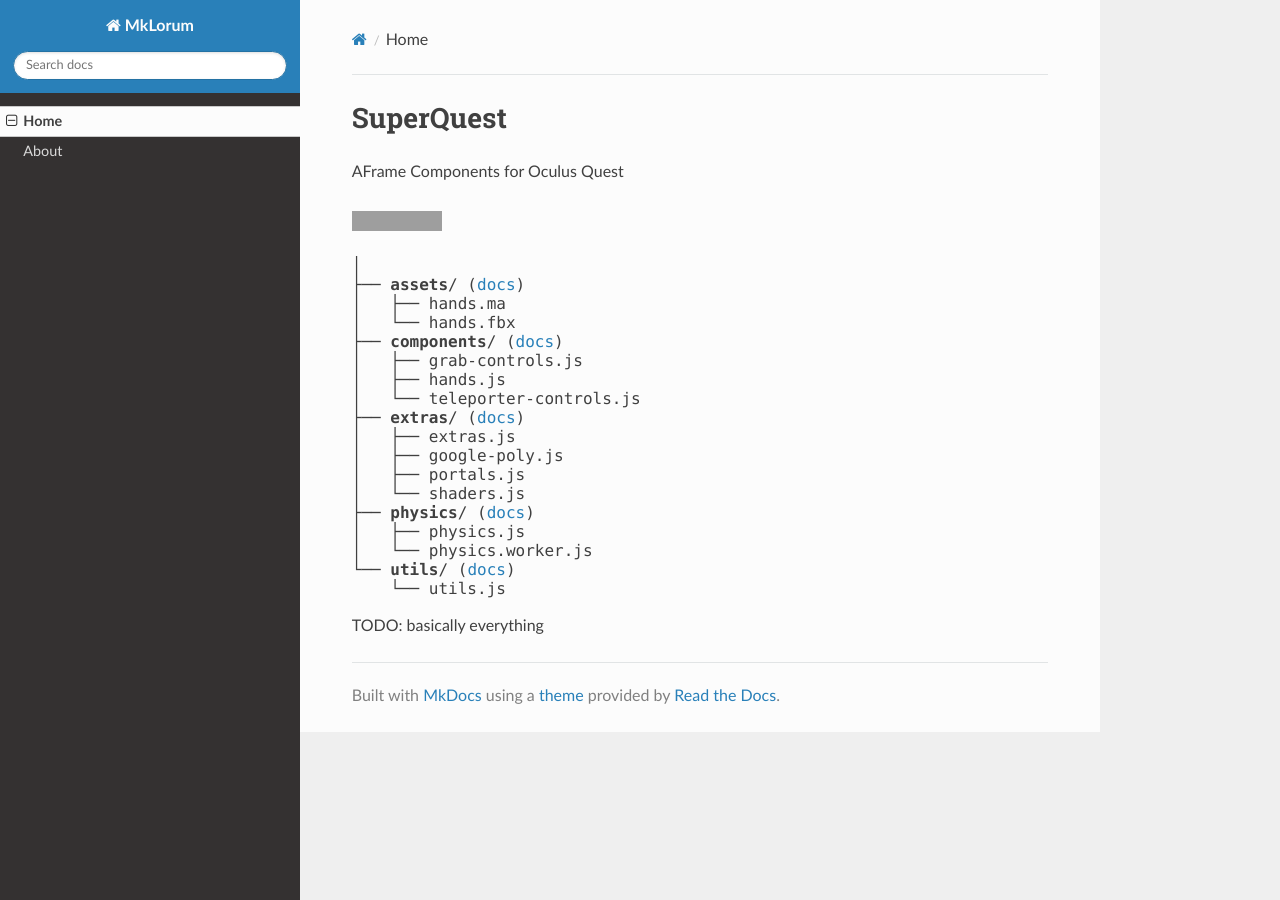
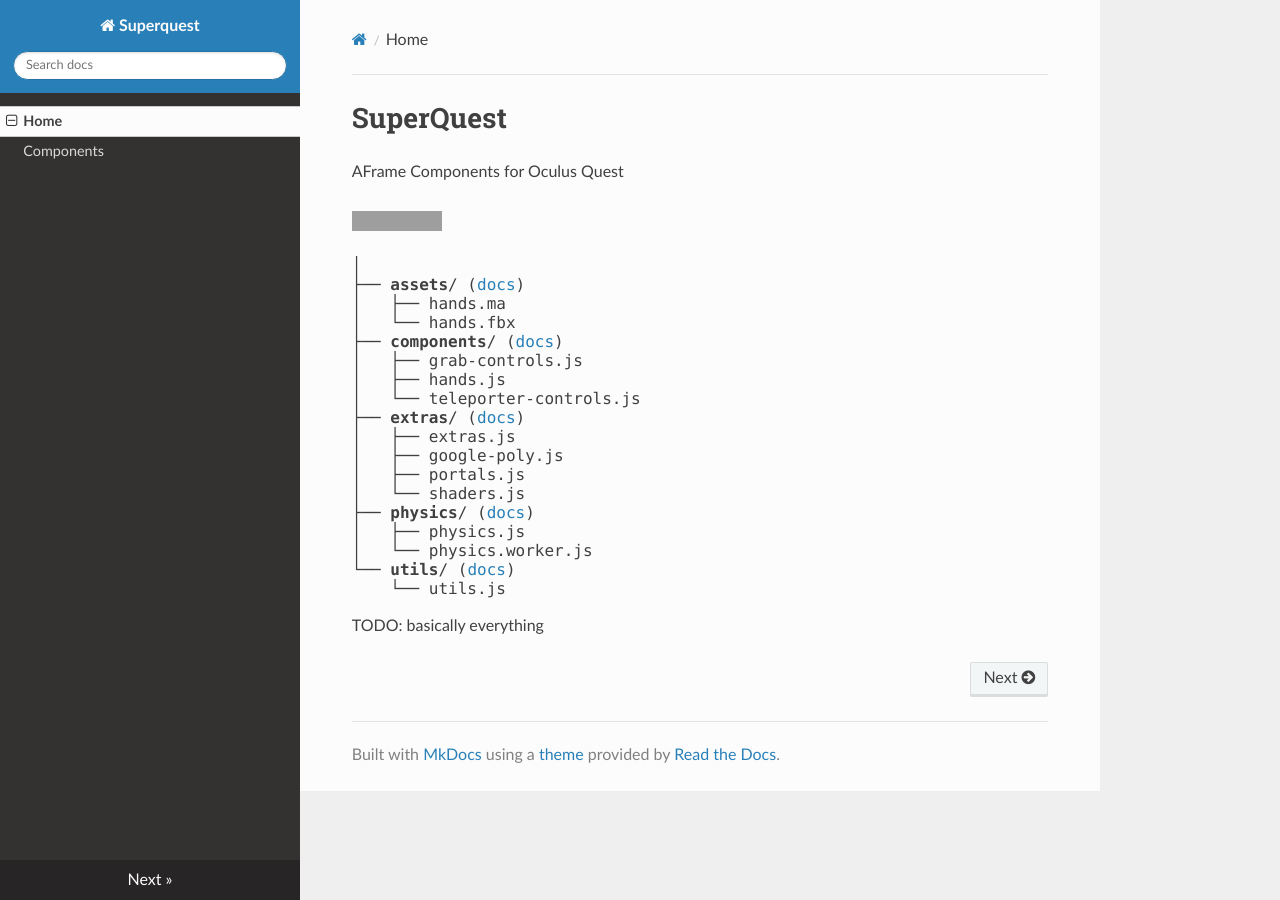
Before and after one commit to disasteroftheuniverse/SuperQuest, an MkDocs documentation site: the page built from docs/index.md, in a window 1280 px wide. Built offline with MkDocs 1.6.1, drawn with Linux system fonts in a browser that asks for light colours; nearby versions of some CDN libraries; old or Windows-style settings are respelled for this version of MkDocs; grey boxes are pictures that could not be loaded.

Commit message:
mkdocs config theme

```diff
--- a/mkdocs.yml
+++ b/mkdocs.yml
@@ -1,5 +1,5 @@
-site_name: MkLorum
+site_name: Superquest
 pages:
     - Home: index.md
-    - About: about.md
+    - Components: components.md
 theme: readthedocs
```
